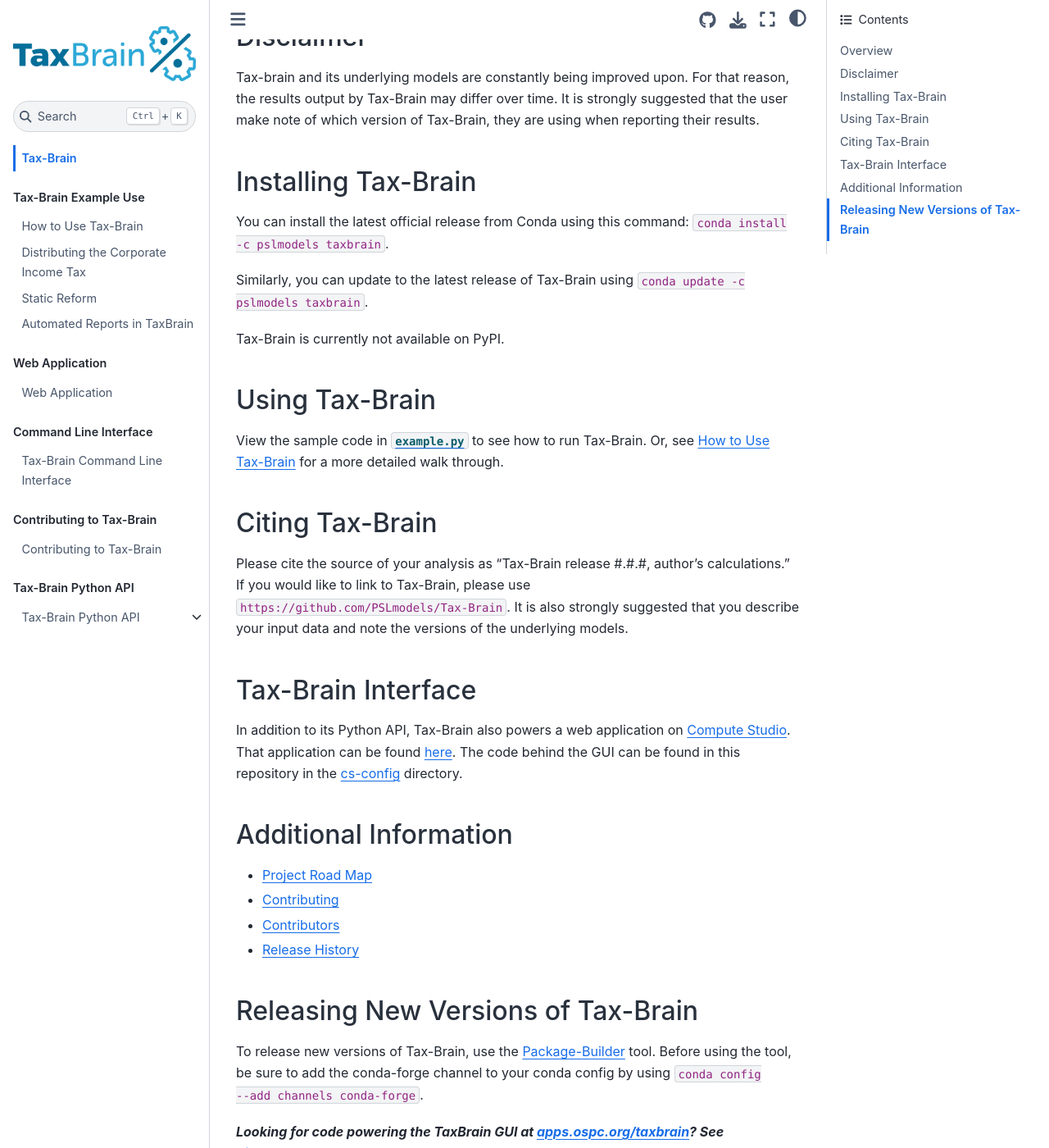
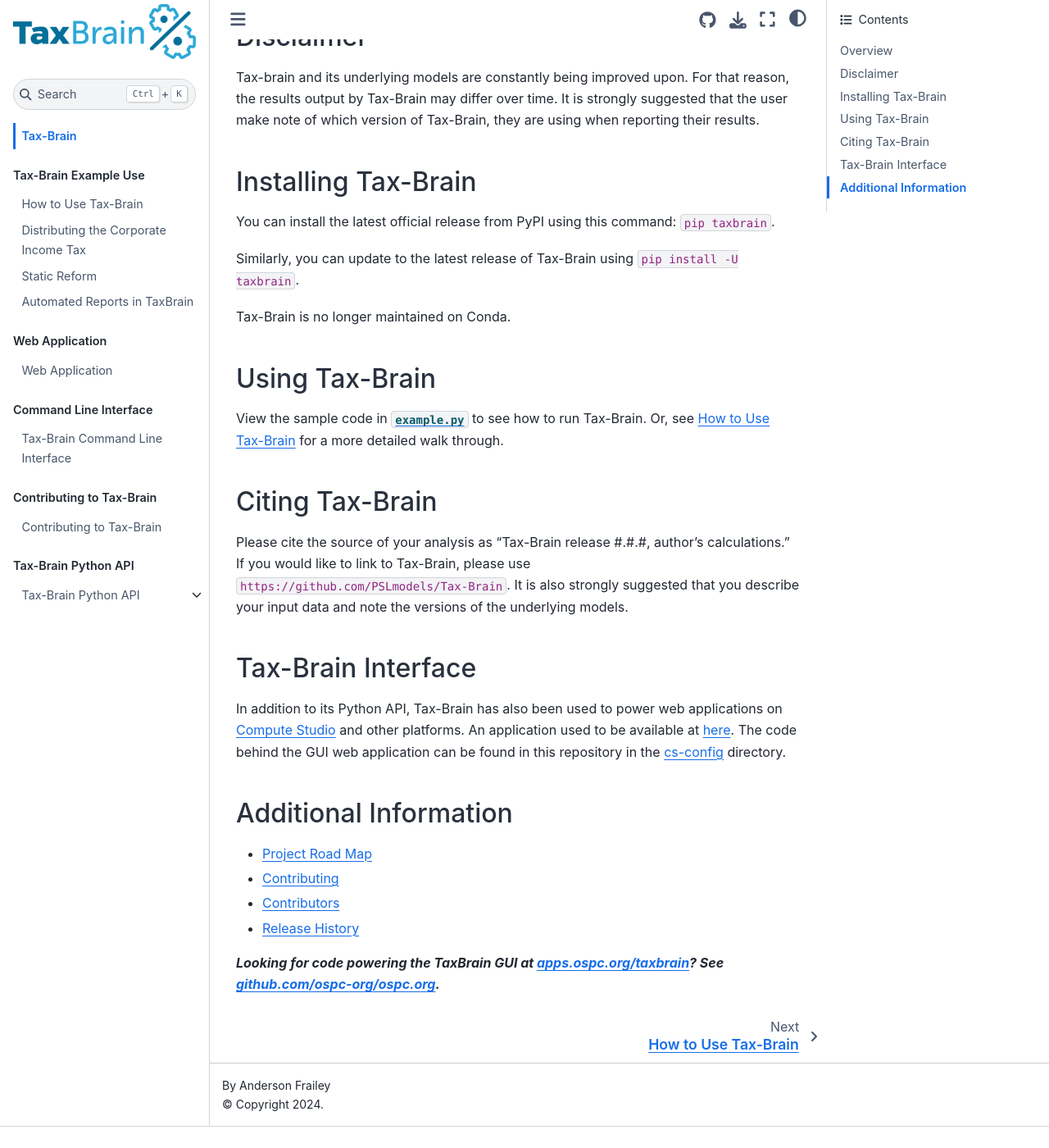
Before and after one commit to PSLmodels/Tax-Brain, a Jupyter Book: the page built from docs/book/content/intro.md, in a window 1280 px wide and 1400 px high, scrolled down 479 px. Shown: the whole window at 82% size. Built offline with Jupyter Book 1.0.4 settings and Sphinx 7.4.7 and the Sphinx Book theme 1.1.4, drawn with Linux system fonts in a browser that asks for light colours; after the commit the page ends 1853 px from its top, so only the background shows below that.

Commit message:
change install location in docs

```diff
--- a/docs/book/content/intro.md
+++ b/docs/book/content/intro.md
@@ -25,13 +25,13 @@
 
 ## Installing Tax-Brain
 
-You can install the latest official release from Conda using this command:
-`conda install -c pslmodels taxbrain`.
+You can install the latest official release from PyPI using this command:
+`pip taxbrain`.
 
 Similarly, you can update to the latest release of Tax-Brain using
-`conda update -c pslmodels taxbrain`.
+`pip install -U taxbrain`.
 
-Tax-Brain is currently not available on PyPI.
+Tax-Brain is no longer maintained on Conda.
 
 ## Using Tax-Brain
 
@@ -48,10 +48,10 @@
 
 ## Tax-Brain Interface
 
-In addition to its Python API, Tax-Brain also powers a web application on
-[Compute Studio](https://compute.studio/). That application can be found
+In addition to its Python API, Tax-Brain has also been used to power web applications on
+[Compute Studio](https://compute.studio/) and other platforms. An application used to be available at
 [here](https://compute.studio/PSLmodels/Tax-Brain/). The code behind the
-GUI can be found in this repository in the [cs-config](https://github.com/PSLmodels/Tax-Brain/tree/master/cs-config)
+GUI web application can be found in this repository in the [cs-config](https://github.com/PSLmodels/Tax-Brain/tree/master/cs-config)
 directory.
 
 ## Additional Information
@@ -61,10 +61,5 @@
 * [Contributors](https://github.com/PSLmodels/Tax-Brain/graphs/contributors)
 * [Release History](https://github.com/PSLmodels/Tax-Brain/blob/master/RELEASES.md)
 
-## Releasing New Versions of Tax-Brain
-
-To release new versions of Tax-Brain, use the [Package-Builder](https://github.com/PSLmodels/Package-Builder)
-tool. Before using the tool, be sure to add the conda-forge channel to your
-conda config by using `conda config --add channels conda-forge`.
 
 ***Looking for code powering the TaxBrain GUI at [apps.ospc.org/taxbrain](https://apps.ospc.org/taxbrain)? See [github.com/ospc-org/ospc.org](https://github.com/ospc-org/ospc.org).***
```
